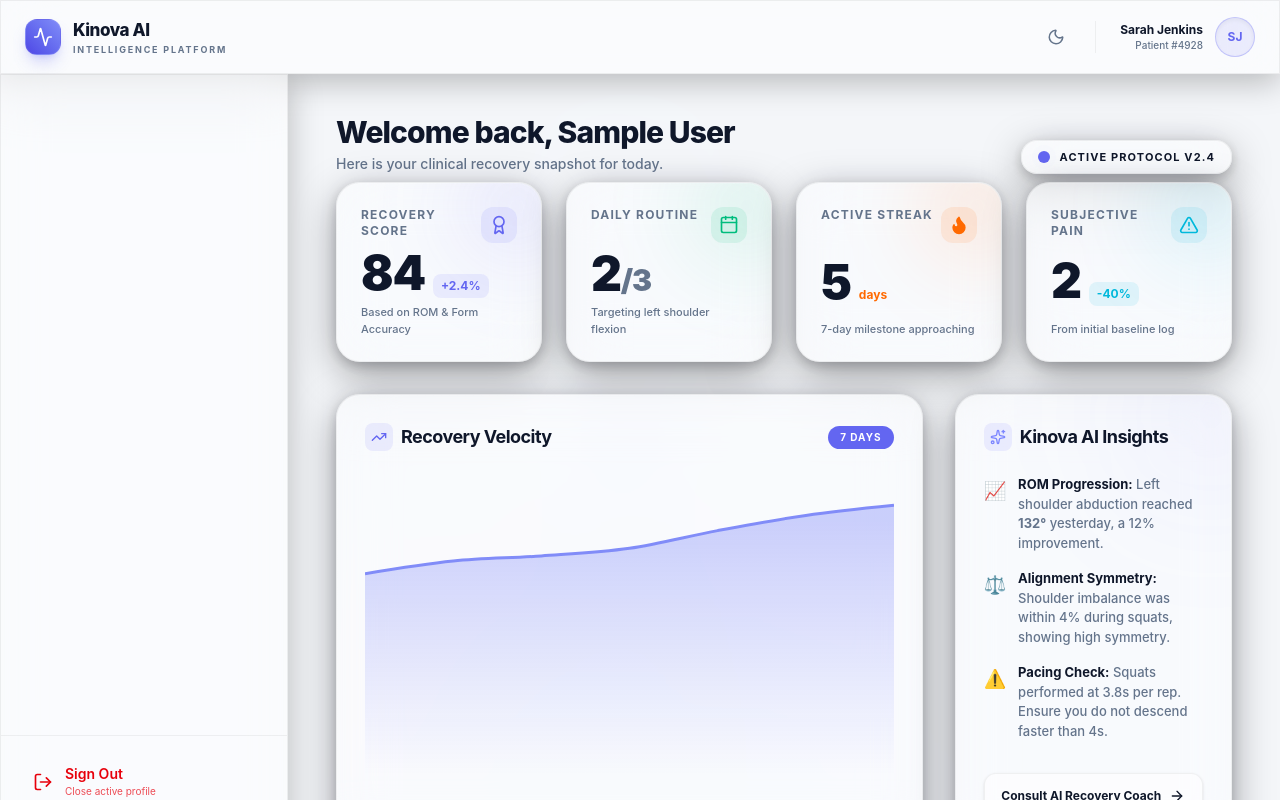
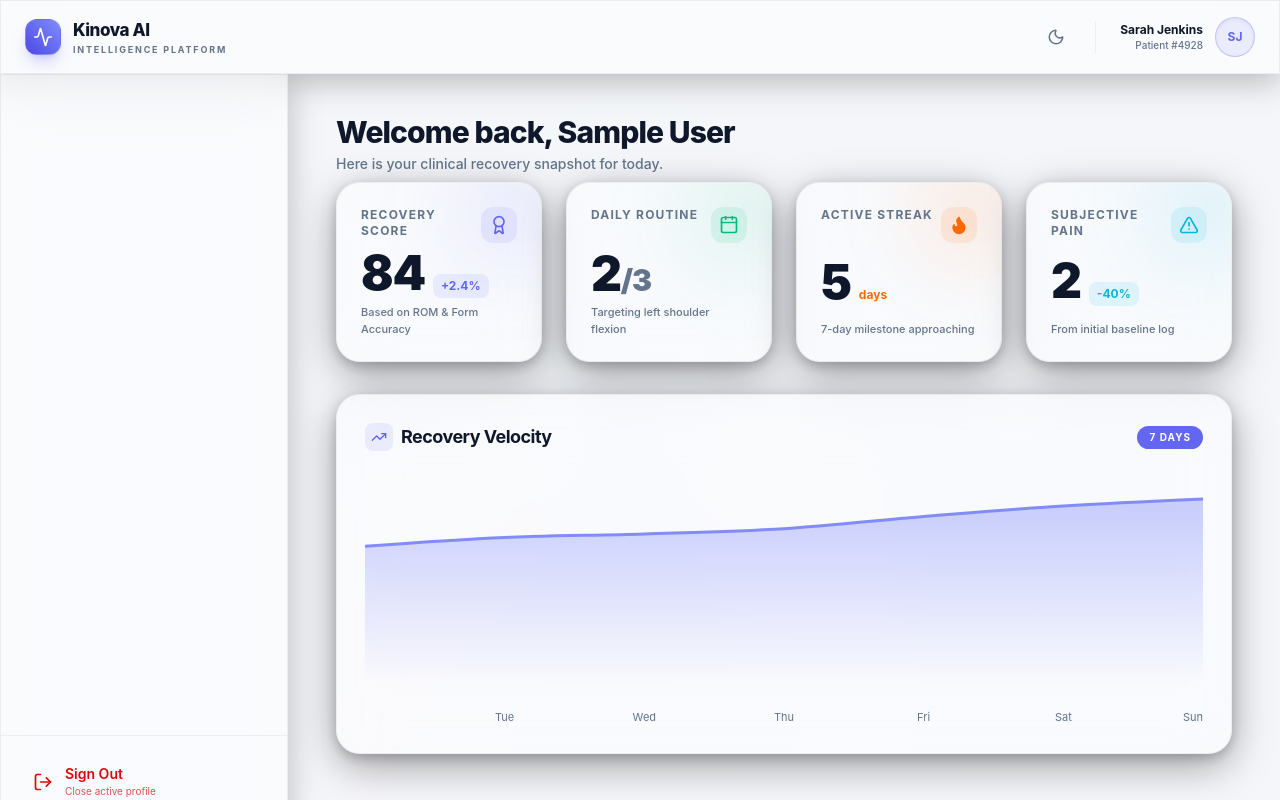
Before and after one commit to dacg13/Kinova-AI, a React (Vite) app: page /patient/dashboard in a window 1280 px wide. Shown: the top 800 px of the page. Built offline with nearby package versions, Linux system fonts and the light colour scheme; sample sign-in values are in the browser's storage.

Commit message:
design: remove active protocol badge and AI insights block from dashboard, making the recovery velocity chart full-width

```diff
--- a/src/views/PatientDashboard.tsx
+++ b/src/views/PatientDashboard.tsx
@@ -4,8 +4,6 @@ import {
   Flame,
   Calendar,
   AlertTriangle,
-  Sparkles,
-  ArrowRight,
   TrendingUp,
   Play,
   Award,
@@ -78,15 +76,6 @@ export const PatientDashboard: React.FC = () => {
             Here is your clinical recovery snapshot for today.
           </p>
         </div>
-        <div className="flex items-center gap-2.5 px-4 py-2 rounded-2xl glass-card">
-          <div className="relative flex h-3 w-3">
-            <span className="animate-ping absolute inline-flex h-full w-full rounded-full bg-brand-400 opacity-75"></span>
-            <span className="relative inline-flex rounded-full h-3 w-3 bg-brand-500"></span>
-          </div>
-          <span className="text-[11px] uppercase font-bold tracking-widest text-[var(--text-primary)]">
-            Active Protocol v2.4
-          </span>
-        </div>
       </div>
 
       {/* Primary KPI Metrics Grid */}
@@ -158,10 +147,10 @@ export const PatientDashboard: React.FC = () => {
       </div>
 
       {/* Main Content Layout */}
-      <div className="grid grid-cols-1 lg:grid-cols-3 gap-8">
+      <div className="grid grid-cols-1 gap-8">
 
         {/* Weekly Trend Chart */}
-        <div className="lg:col-span-2 glass-card rounded-[24px] p-7 space-y-6 flex flex-col">
+        <div className="glass-card rounded-[24px] p-7 space-y-6 flex flex-col">
           <div className="flex justify-between items-center">
             <h3 className="text-lg font-bold text-[var(--text-primary)] flex items-center gap-2">
               <div className="p-1.5 rounded-lg bg-brand-500/10 text-brand-500">
@@ -202,44 +191,6 @@ export const PatientDashboard: React.FC = () => {
             </ResponsiveContainer>
           </div>
         </div>
-
-        {/* AI Insight Feed */}
-        <div className="glass-card rounded-[24px] p-7 flex flex-col justify-between relative overflow-hidden group">
-          <div className="absolute top-0 right-0 w-[200px] h-[200px] bg-brand-500/5 rounded-full blur-3xl -mr-20 -mt-20"></div>
-
-          <div className="space-y-6 relative z-10">
-            <h3 className="text-lg font-bold text-[var(--text-primary)] flex items-center gap-2">
-              <div className="p-1.5 rounded-lg bg-indigo-500/10 text-indigo-400">
-                <Sparkles className="h-4 w-4" />
-              </div>
-              Kinova AI Insights
-            </h3>
-
-            <div className="space-y-4 text-[13px] text-[var(--text-secondary)] font-medium">
-              <div className="flex gap-3">
-                <div className="mt-0.5 text-brand-400 text-lg">📈</div>
-                <p><strong className="text-[var(--text-primary)]">ROM Progression:</strong> Left shoulder abduction reached <strong>132°</strong> yesterday, a 12% improvement.</p>
-              </div>
-              <div className="flex gap-3">
-                <div className="mt-0.5 text-emerald-400 text-lg">⚖️</div>
-                <p><strong className="text-[var(--text-primary)]">Alignment Symmetry:</strong> Shoulder imbalance was within 4% during squats, showing high symmetry.</p>
-              </div>
-              <div className="flex gap-3">
-                <div className="mt-0.5 text-orange-400 text-lg">⚠️</div>
-                <p><strong className="text-[var(--text-primary)]">Pacing Check:</strong> Squats performed at 3.8s per rep. Ensure you do not descend faster than 4s.</p>
-              </div>
-            </div>
-          </div>
-
-          <button
-            onClick={() => navigate('/patient/coach')}
-            className="w-full mt-8 py-3.5 rounded-xl bg-[var(--bg-secondary)] border border-[var(--border-color)] text-[var(--text-primary)] text-xs font-bold hover:bg-brand-500 hover:text-white hover:border-brand-500 transition-all flex items-center justify-center gap-2 shadow-sm relative z-10 group/btn cursor-pointer"
-          >
-            Consult AI Recovery Coach
-            <ArrowRight className="h-4 w-4 group-hover/btn:translate-x-1 transition-transform" />
-          </button>
-        </div>
-
       </div>
 
       {/* Active Prescription Exercises */}
```
